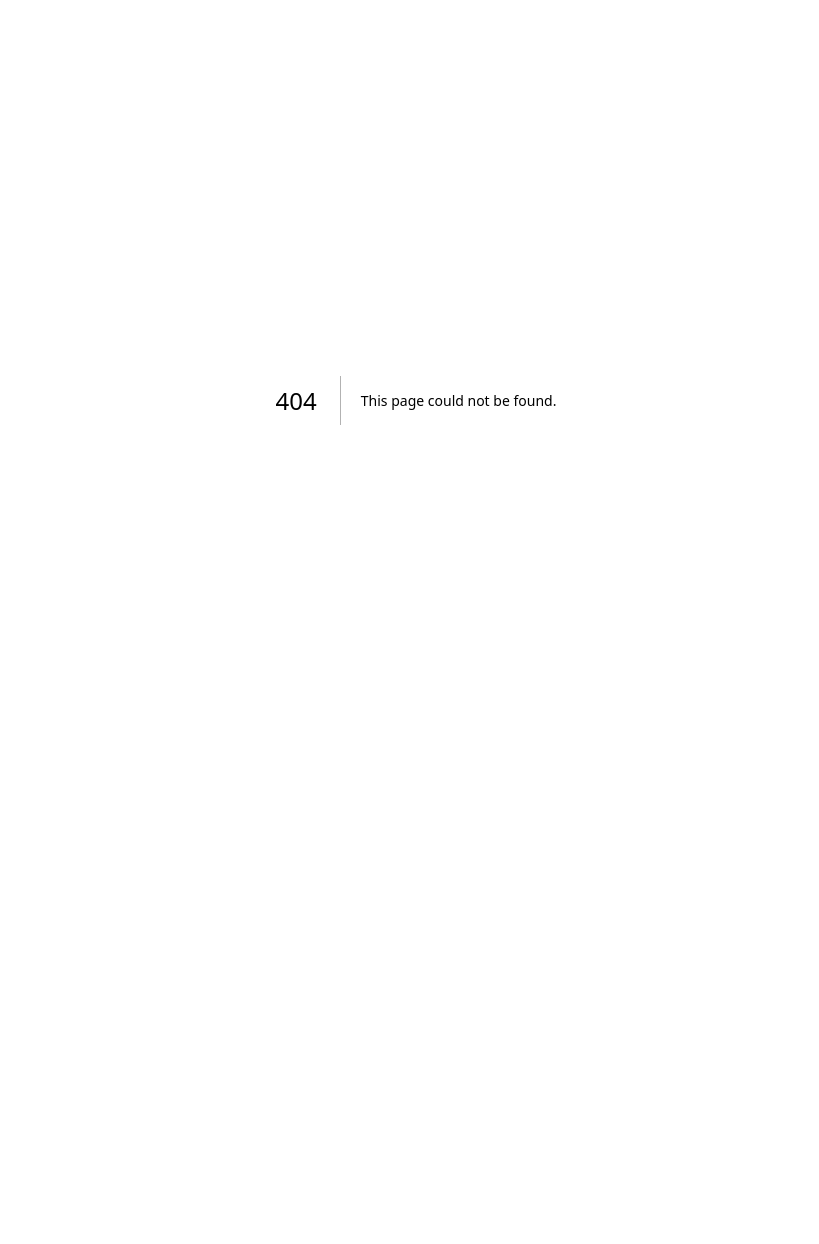
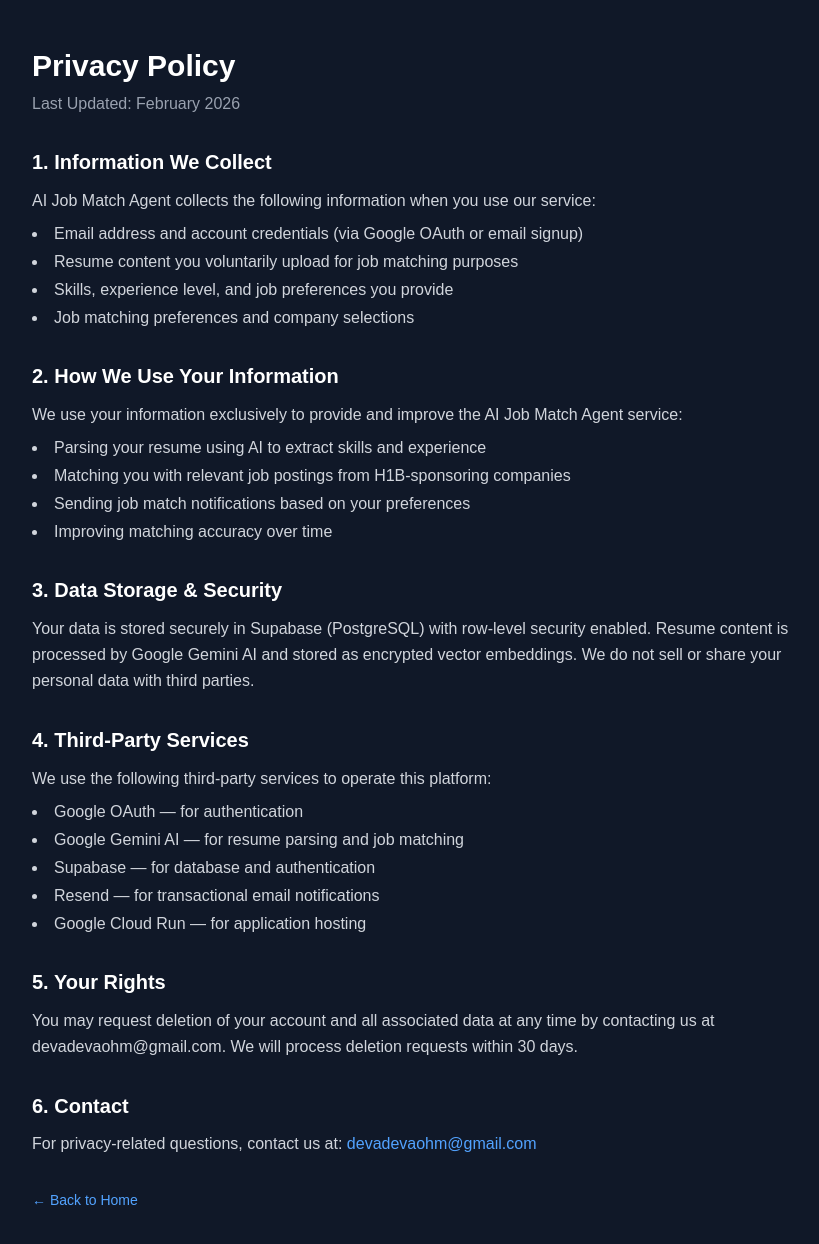
Before and after one commit to devaki264/freshjobsearcher, a Next.js app: page /privacy in a window 1280 px wide. Before the commit this address had no page. Shown: the top 1244 px of the page, without its empty margins (224-1043 px from the left). Before the commit the page ends 800 px from the top, so only its background shows below. Built offline with nearby package versions, Linux system fonts and the light colour scheme.

Commit message:
Add privacy policy and terms of service pages

```diff
--- /dev/null
+++ b/app/privacy/page.tsx
@@ -0,0 +1,79 @@
+export default function PrivacyPolicy() {
+  return (
+    <div className="min-h-screen bg-gray-900 text-gray-200 py-12 px-4">
+      <div className="max-w-3xl mx-auto">
+        <h1 className="text-3xl font-bold text-white mb-2">Privacy Policy</h1>
+        <p className="text-gray-400 mb-8">Last Updated: February 2026</p>
+
+        <section className="mb-8">
+          <h2 className="text-xl font-semibold text-white mb-3">1. Information We Collect</h2>
+          <p className="text-gray-300 leading-relaxed">
+            AI Job Match Agent collects the following information when you use our service:
+          </p>
+          <ul className="list-disc list-inside mt-2 text-gray-300 space-y-1">
+            <li>Email address and account credentials (via Google OAuth or email signup)</li>
+            <li>Resume content you voluntarily upload for job matching purposes</li>
+            <li>Skills, experience level, and job preferences you provide</li>
+            <li>Job matching preferences and company selections</li>
+          </ul>
+        </section>
+
+        <section className="mb-8">
+          <h2 className="text-xl font-semibold text-white mb-3">2. How We Use Your Information</h2>
+          <p className="text-gray-300 leading-relaxed">
+            We use your information exclusively to provide and improve the AI Job Match Agent service:
+          </p>
+          <ul className="list-disc list-inside mt-2 text-gray-300 space-y-1">
+            <li>Parsing your resume using AI to extract skills and experience</li>
+            <li>Matching you with relevant job postings from H1B-sponsoring companies</li>
+            <li>Sending job match notifications based on your preferences</li>
+            <li>Improving matching accuracy over time</li>
+          </ul>
+        </section>
+
+        <section className="mb-8">
+          <h2 className="text-xl font-semibold text-white mb-3">3. Data Storage & Security</h2>
+          <p className="text-gray-300 leading-relaxed">
+            Your data is stored securely in Supabase (PostgreSQL) with row-level security enabled.
+            Resume content is processed by Google Gemini AI and stored as encrypted vector embeddings.
+            We do not sell or share your personal data with third parties.
+          </p>
+        </section>
+
+        <section className="mb-8">
+          <h2 className="text-xl font-semibold text-white mb-3">4. Third-Party Services</h2>
+          <p className="text-gray-300 leading-relaxed">
+            We use the following third-party services to operate this platform:
+          </p>
+          <ul className="list-disc list-inside mt-2 text-gray-300 space-y-1">
+            <li>Google OAuth — for authentication</li>
+            <li>Google Gemini AI — for resume parsing and job matching</li>
+            <li>Supabase — for database and authentication</li>
+            <li>Resend — for transactional email notifications</li>
+            <li>Google Cloud Run — for application hosting</li>
+          </ul>
+        </section>
+
+        <section className="mb-8">
+          <h2 className="text-xl font-semibold text-white mb-3">5. Your Rights</h2>
+          <p className="text-gray-300 leading-relaxed">
+            You may request deletion of your account and all associated data at any time by
+            contacting us at devadevaohm@gmail.com. We will process deletion requests within 30 days.
+          </p>
+        </section>
+
+        <section className="mb-8">
+          <h2 className="text-xl font-semibold text-white mb-3">6. Contact</h2>
+          <p className="text-gray-300">
+            For privacy-related questions, contact us at:{' '}
+            <a href="mailto:devadevaohm@gmail.com" className="text-blue-400 hover:underline">
+              devadevaohm@gmail.com
+            </a>
+          </p>
+        </section>
+
+        <a href="/" className="text-blue-400 hover:underline text-sm">← Back to Home</a>
+      </div>
+    </div>
+  );
+}
--- /dev/null
+++ b/app/terms/page.tsx
@@ -0,0 +1,76 @@
+export default function TermsOfService() {
+  return (
+    <div className="min-h-screen bg-gray-900 text-gray-200 py-12 px-4">
+      <div className="max-w-3xl mx-auto">
+        <h1 className="text-3xl font-bold text-white mb-2">Terms of Service</h1>
+        <p className="text-gray-400 mb-8">Last Updated: February 2026</p>
+
+        <section className="mb-8">
+          <h2 className="text-xl font-semibold text-white mb-3">1. Acceptance of Terms</h2>
+          <p className="text-gray-300 leading-relaxed">
+            By accessing or using AI Job Match Agent, you agree to be bound by these Terms of Service.
+            If you do not agree with any part of these terms, please do not use our service.
+          </p>
+        </section>
+
+        <section className="mb-8">
+          <h2 className="text-xl font-semibold text-white mb-3">2. Description of Service</h2>
+          <p className="text-gray-300 leading-relaxed">
+            AI Job Match Agent is an AI-powered platform that helps H1B visa seekers discover
+            relevant job opportunities from companies known to sponsor H1B visas. We use
+            resume parsing and vector similarity matching to surface the most relevant job postings.
+          </p>
+        </section>
+
+        <section className="mb-8">
+          <h2 className="text-xl font-semibold text-white mb-3">3. User Responsibilities</h2>
+          <ul className="list-disc list-inside text-gray-300 space-y-1">
+            <li>You must provide accurate information when creating your profile</li>
+            <li>You are responsible for maintaining the security of your account credentials</li>
+            <li>You agree not to misuse the platform or attempt to disrupt the service</li>
+            <li>You will not use the platform for any unlawful purpose</li>
+          </ul>
+        </section>
+
+        <section className="mb-8">
+          <h2 className="text-xl font-semibold text-white mb-3">4. Intellectual Property</h2>
+          <p className="text-gray-300 leading-relaxed">
+            All content, algorithms, and design elements of AI Job Match Agent are the property
+            of their respective owners. You retain ownership of your resume and personal data.
+            By uploading your resume, you grant us a limited license to process it for matching purposes.
+          </p>
+        </section>
+
+        <section className="mb-8">
+          <h2 className="text-xl font-semibold text-white mb-3">5. Limitation of Liability</h2>
+          <p className="text-gray-300 leading-relaxed">
+            AI Job Match Agent provides job matching as-is without guarantee of employment outcomes.
+            We are not responsible for the accuracy of third-party job postings or hiring decisions
+            made by companies listed on the platform. Use of this service does not constitute
+            legal immigration or employment advice.
+          </p>
+        </section>
+
+        <section className="mb-8">
+          <h2 className="text-xl font-semibold text-white mb-3">6. Modifications</h2>
+          <p className="text-gray-300 leading-relaxed">
+            We reserve the right to update these terms at any time. Continued use of the platform
+            after changes constitutes acceptance of the updated terms.
+          </p>
+        </section>
+
+        <section className="mb-8">
+          <h2 className="text-xl font-semibold text-white mb-3">7. Contact</h2>
+          <p className="text-gray-300">
+            For questions about these terms, contact us at:{' '}
+            <a href="mailto:devadevaohm@gmail.com" className="text-blue-400 hover:underline">
+              devadevaohm@gmail.com
+            </a>
+          </p>
+        </section>
+
+        <a href="/" className="text-blue-400 hover:underline text-sm">← Back to Home</a>
+      </div>
+    </div>
+  );
+}
```
